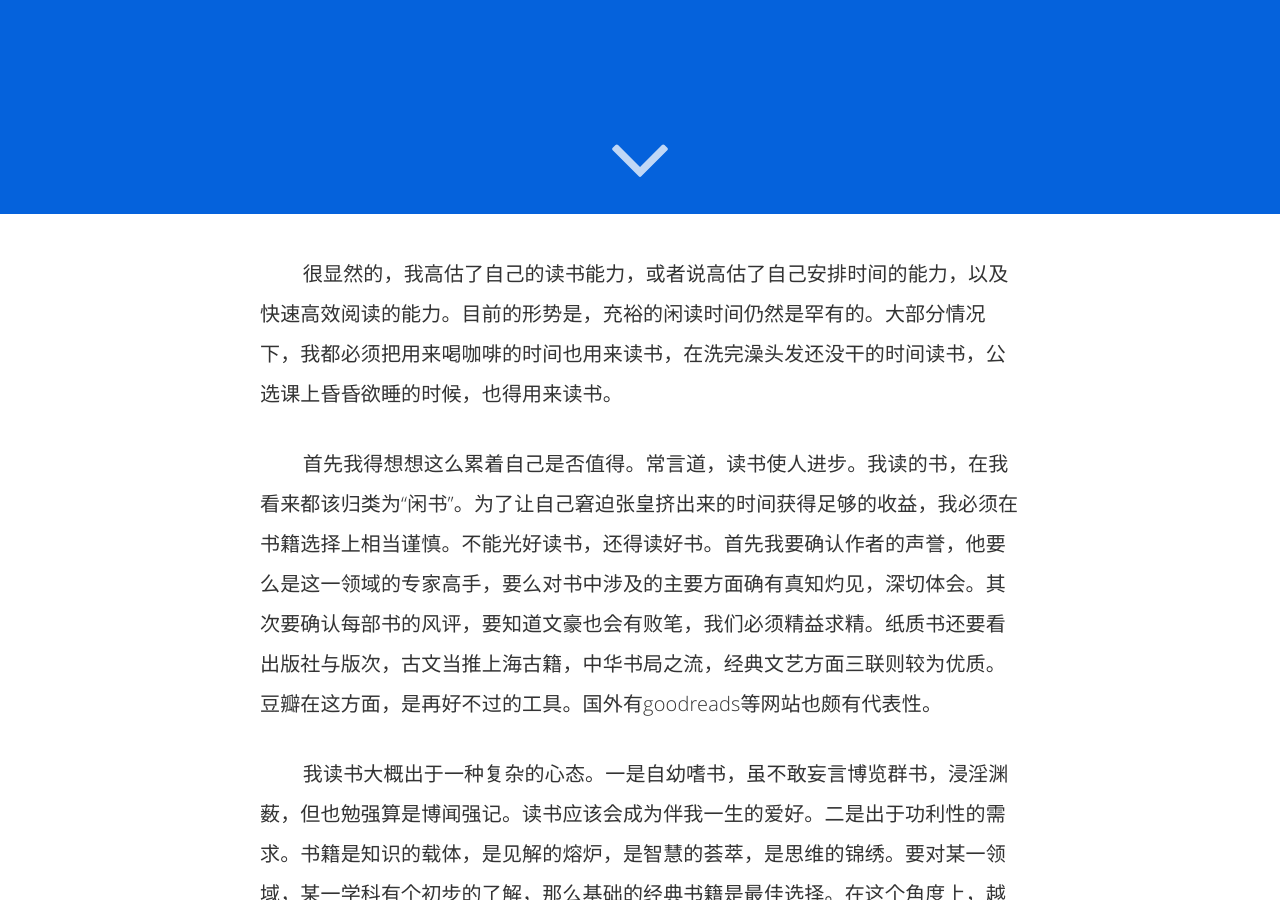
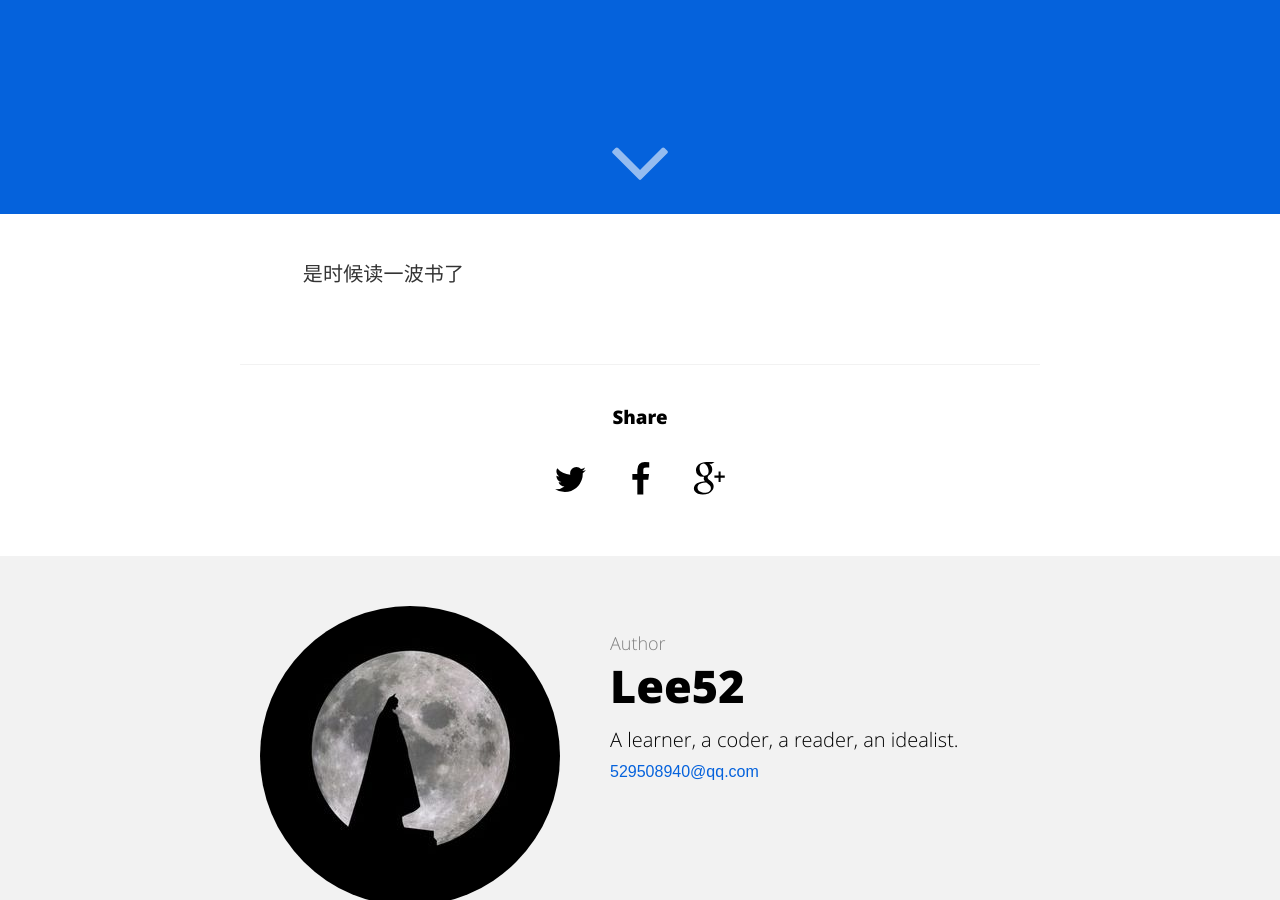
Before and after one commit to Lee52/AllenZYoung.github.io, a Jekyll site: the page built from _posts/2015-10-25-读书安排与其他 .md, in a window 1280 px wide and 900 px high, scrolled down 686 px. Built offline with Jekyll 4.4.1, drawn with Linux system fonts in a browser that asks for light colours; comment, search, counter and statistics services are not loaded; some of the changed text lies outside the part shown.

Commit message:
Update 2015-10-25-读书安排与其他 .md

```diff
--- a/_posts/2015-10-25-读书安排与其他 .md
+++ b/_posts/2015-10-25-读书安排与其他 .md
@@ -8,43 +8,4 @@ image: /assets/article_images/2015-09-30-你是谁/desktop.JPG
 ---
 
 &#160; &#160; &#160; &#160;
-很显然的，我高估了自己的读书能力，或者说高估了自己安排时间的能力，以及快速高效阅读的能力。目前的形势是，充裕的闲读时间仍然是罕有的。大部分情况下，我都必须把用来喝咖啡的时间也用来读书，在洗完澡头发还没干的时间读书，公选课上昏昏欲睡的时候，也得用来读书。
-
-&#160; &#160; &#160; &#160;
-首先我得想想这么累着自己是否值得。常言道，读书使人进步。我读的书，在我看来都该归类为“闲书”。为了让自己窘迫张皇挤出来的时间获得足够的收益，我必须在书籍选择上相当谨慎。不能光好读书，还得读好书。首先我要确认作者的声誉，他要么是这一领域的专家高手，要么对书中涉及的主要方面确有真知灼见，深切体会。其次要确认每部书的风评，要知道文豪也会有败笔，我们必须精益求精。纸质书还要看出版社与版次，古文当推上海古籍，中华书局之流，经典文艺方面三联则较为优质。豆瓣在这方面，是再好不过的工具。国外有goodreads等网站也颇有代表性。
-
-&#160; &#160; &#160; &#160;
-我读书大概出于一种复杂的心态。一是自幼嗜书，虽不敢妄言博览群书，浸淫渊薮，但也勉强算是博闻强记。读书应该会成为伴我一生的爱好。二是出于功利性的需求。书籍是知识的载体，是见解的熔炉，是智慧的荟萃，是思维的锦绣。要对某一领域，某一学科有个初步的了解，那么基础的经典书籍是最佳选择。在这个角度上，越是学术性的书，也越有其实用性。体系清晰的学科经典教材从来都是形成对该学科的基本认识和逻辑架构的不二之选。另外，除了学术性强的书籍，一些充满了宝贵经验，独特见解，以及睿智思辨的书籍，也可谓实用性工具。能够有效地获得前人的答疑解惑以及心得经验，还有什么阅读体验比这更让人满足的呢？第三方面的原因，大概出于一种交流学习的目的。好书就是好老师，试想一个人如果能与苏格拉底，孔子，牛顿，休谟，亚当斯密，弗洛伊德，爱因斯坦这些人类史上的智慧巨星交谈，能与这些最伟大的头脑辩论，能获得这些高手的指点，那么他将成长地多么强大！数不清的先贤与智者都已经去世了，但他们的精神，他们的灵魂仍然得以以书籍著作为载体活在我们的时代。多少人羡慕山姆沃尔顿的财富？羡慕他能够创建一个如此庞大的沃尔玛商业帝国？但是又有多少人认真读过他写的那部《富甲美国》呢？一部好书就是一个千金难求的好导师，它总能够解答你曾经困惑的一些问题，总能为你的思绪带来新的启发。有时候我读书则出于贪图趣味，快感，享受。很多流行通俗的小说，便是如此。
-
-&#160; &#160; &#160; &#160;
-鉴于目前读书时间是种实在有限而稀缺的资源，我不得不好好规划一下接下来半年左右（截止明年春）的书目。大方向仍然不变，另外还要考虑把以前买的书都“看掉”，不能总屯着。简要言之，如下：
-
-###### 政经史类
-1844年经济学哲学手稿：马克思的经典作，算是资本论的一概要了。
-
-经济学原理(曼昆宏微观)：两部书篇幅颇长，但不着急。
-
-枪炮,病菌与钢铁：算是历史社会综合，作为长期看华夏历史的一补充。
-
-中国通史（吕思勉）：此书略读，作为国史大纲之辅弼。
-
-改革历程：这算是完成一个心理上的满足感。
-
-尚书：很久没看古书，避免阅读古文水准下降。
-
-毛选卷一：以交流为出发点。
-
-美的历程：很惭愧，此书看了近三年都没看完，很薄一本。
-
-###### 心理学类
-社会性动物
-
-###### 方法论与思维
-学会提问
-
-###### 小说
-大师的盛宴（一部科幻集子）
-
-Death on the Nile
-
-And Then There Were None  阿加莎的小说还可以多读几部，学不到英伦腔也好歹学个味道。
+是时候读一波书了
```
